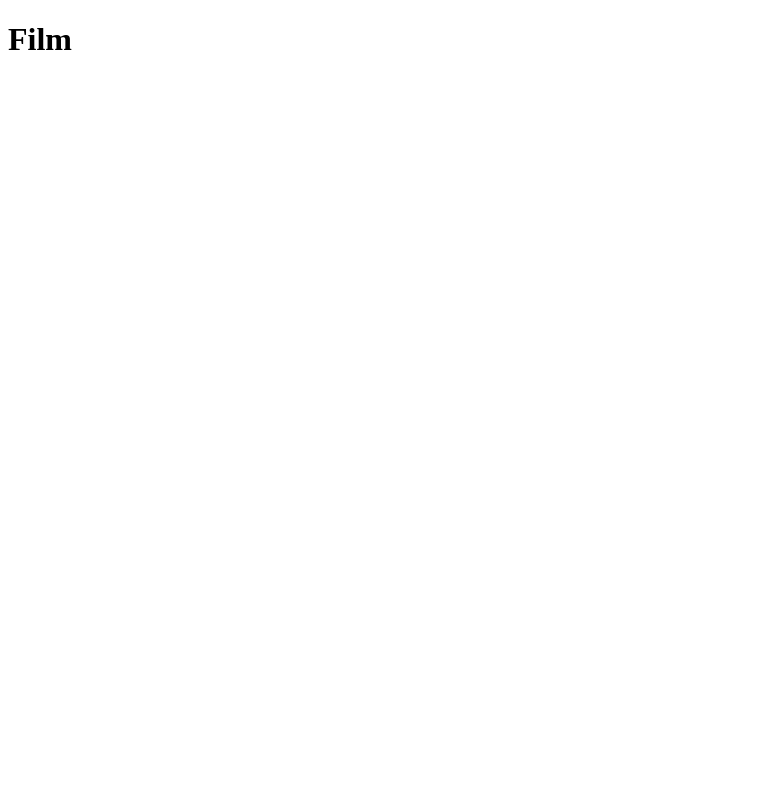
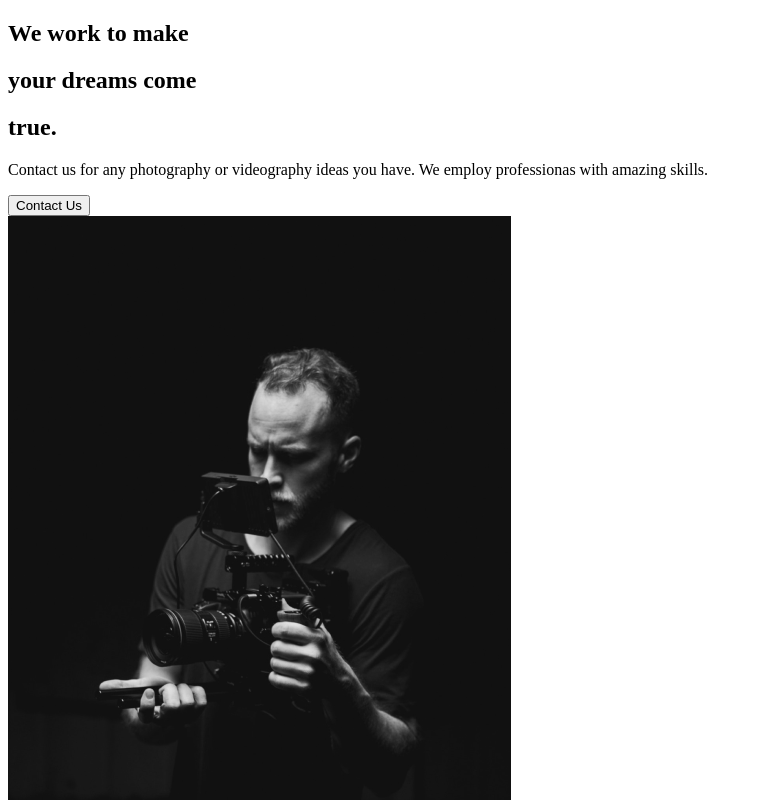
Before and after one commit to arggeo/react-portfolio-website, a React (Create React App) app: page / in a window 1280 px wide. Shown: the top 800 px of the page, without its empty margins (0-762 px from the left). Built offline with nearby package versions, Linux system fonts and the light colour scheme.

Commit message:
About section

```diff
--- a/src/App.js
+++ b/src/App.js
@@ -1,9 +1,12 @@
 import React from 'react';
+
+// Import Pages
+import AboutUs from './pages/AboutUs';
 
 function App() {
     return (
         <div className="App">
-            <h1>Film</h1>
+            <AboutUs />
         </div>
     );
 }
--- /dev/null
+++ b/src/components/AboutSection.js
@@ -0,0 +1,29 @@
+import React from 'react';
+import home1 from '../img/home1.png';
+
+const AboutSection = () => {
+    return (
+        <div>
+            <div className="description">
+                <div className="title">
+                    <div className="hide">
+                        <h2>We work to make</h2>
+                    </div>
+                    <div className="hide">
+                        <h2>your <span>dreams</span> come</h2>
+                    </div>
+                    <div className="hide">
+                        <h2>true.</h2>
+                    </div>
+                </div>
+                <p>Contact us for any photography or videography ideas you have. We employ professionas with amazing skills.</p>
+                <button>Contact Us</button>
+            </div>
+            <div className="image">
+                <img src={home1} alt="guy with a camera"/>
+            </div>
+        </div>
+    );
+}
+
+export default AboutSection;
--- /dev/null
+++ b/src/pages/AboutUs.js
@@ -0,0 +1,10 @@
+import React from 'react';
+import AboutSection from '../components/AboutSection';
+
+const AboutUs = () => {
+    return (
+        <AboutSection />
+    );
+}
+
+export default AboutUs;
```
